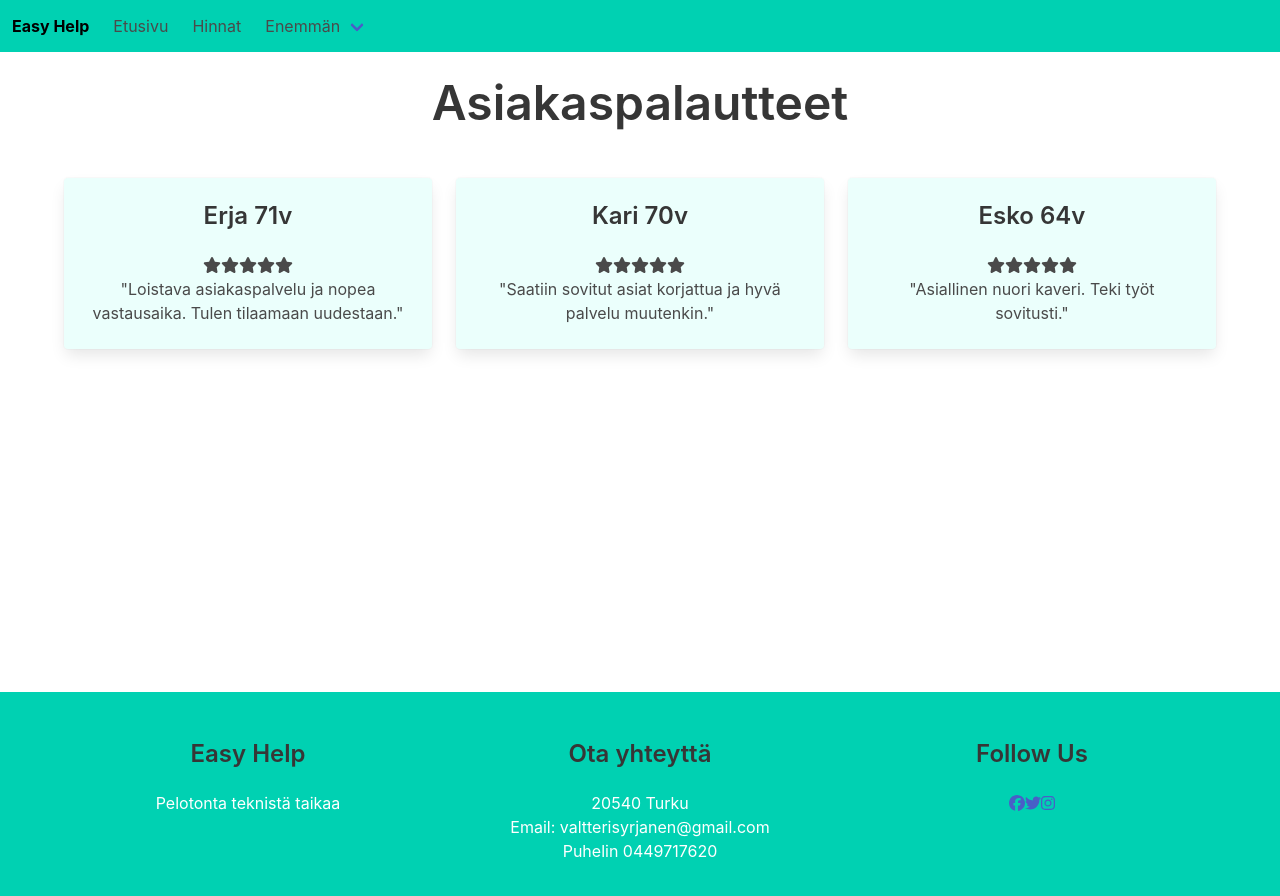
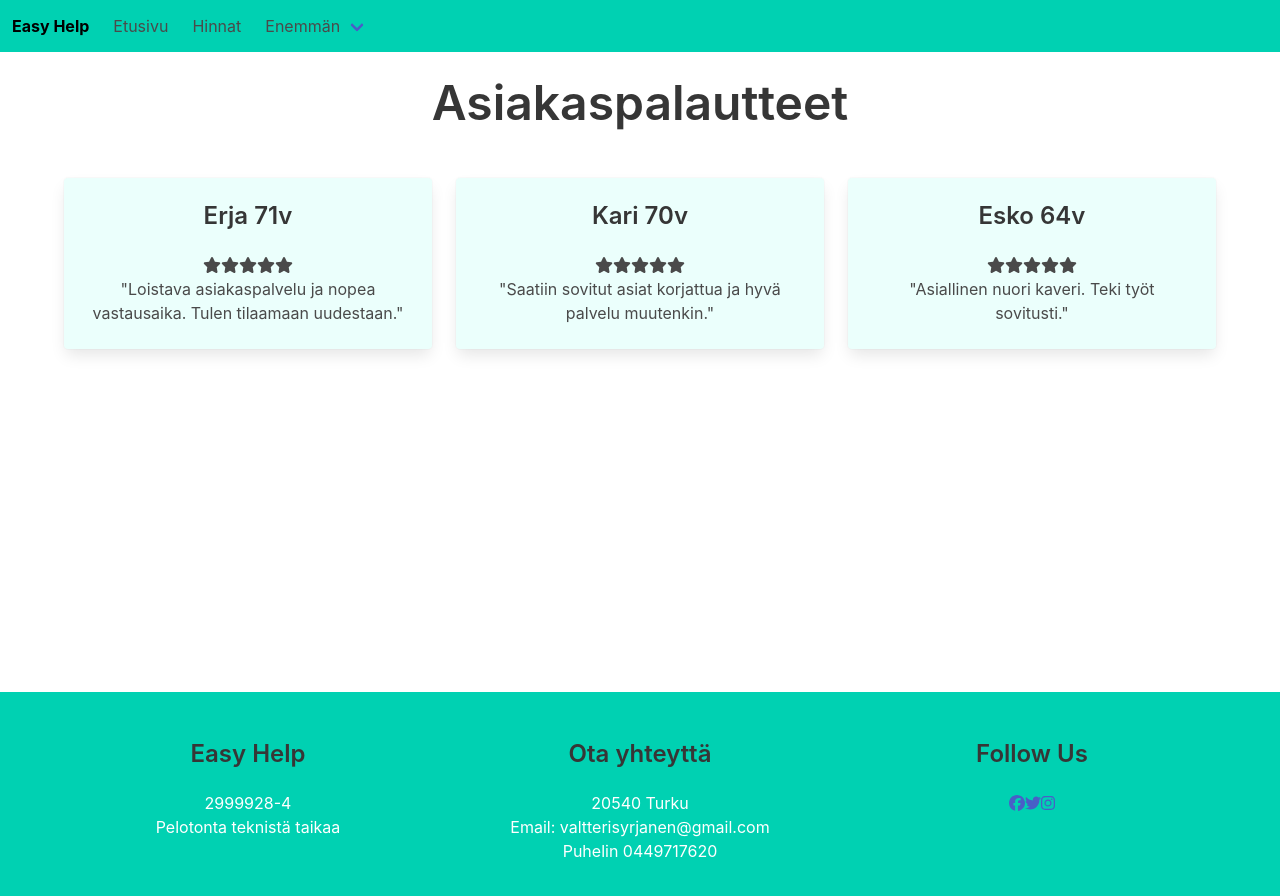
Before and after one commit to Vesku2000/company, a React (Create React App) app: page /Commentspage in a window 1280 px wide. Shown: the top 896 px of the page. Built offline with nearby package versions, Linux system fonts and the light colour scheme.

Commit message:
Update Footer.js

```diff
--- a/src/components/Footer.js
+++ b/src/components/Footer.js
@@ -9,6 +9,7 @@ function Footer() {
         <div className="columns">
           <div className="column">
             <h3 className="title is-4">Easy Help</h3>
+            <p>2999928-4</p>
             <p>Pelotonta teknistä taikaa</p>
           </div>
           <div className="column">
```
